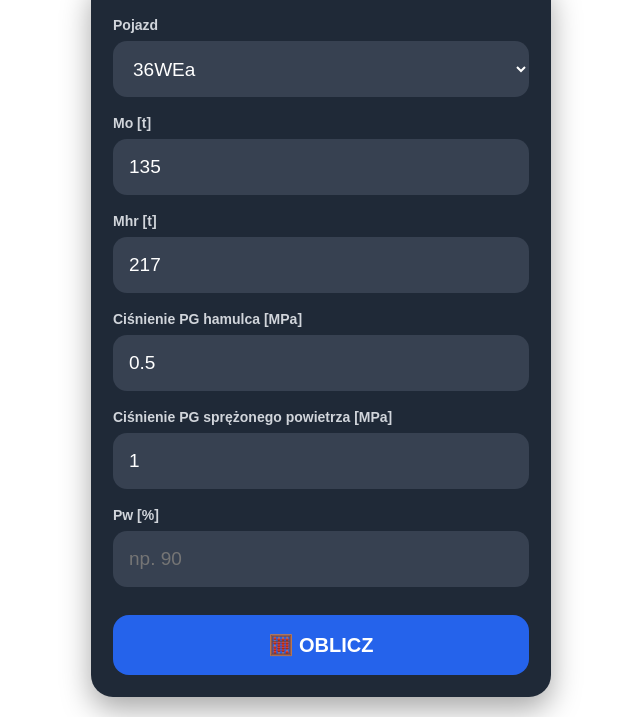
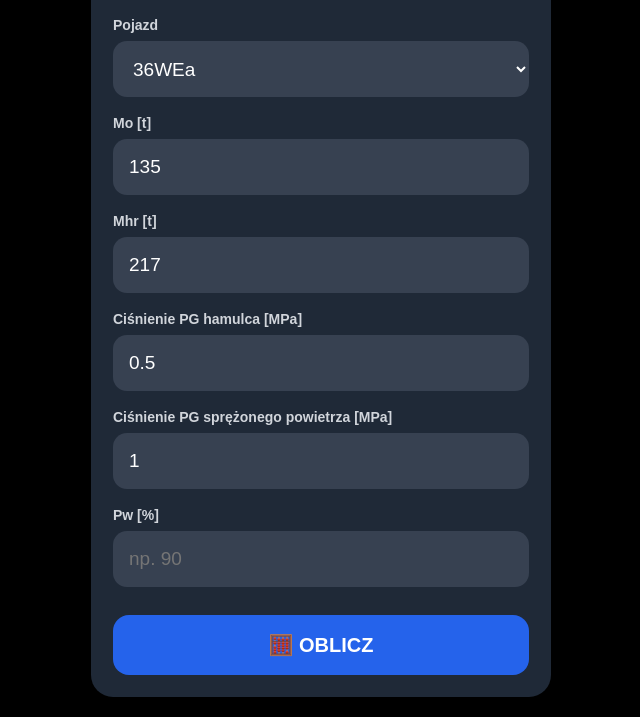
Before and after one commit to stars4friendz/stars4friendz.github.io, a plain HTML site: page index.html in a window 1280 px wide. Shown: the part 117-834 px from the top of the page, without its empty margins (319-959 px from the left). Drawn offline with Linux system fonts and the light colour scheme.

Commit message:
Change body background color to black

```diff
--- a/style.css
+++ b/style.css
@@ -8,7 +8,7 @@
 }
 
 body{
-    background:#red;
+    background:#000000;
     color:#fff;
     min-height:100vh;
 }
```
